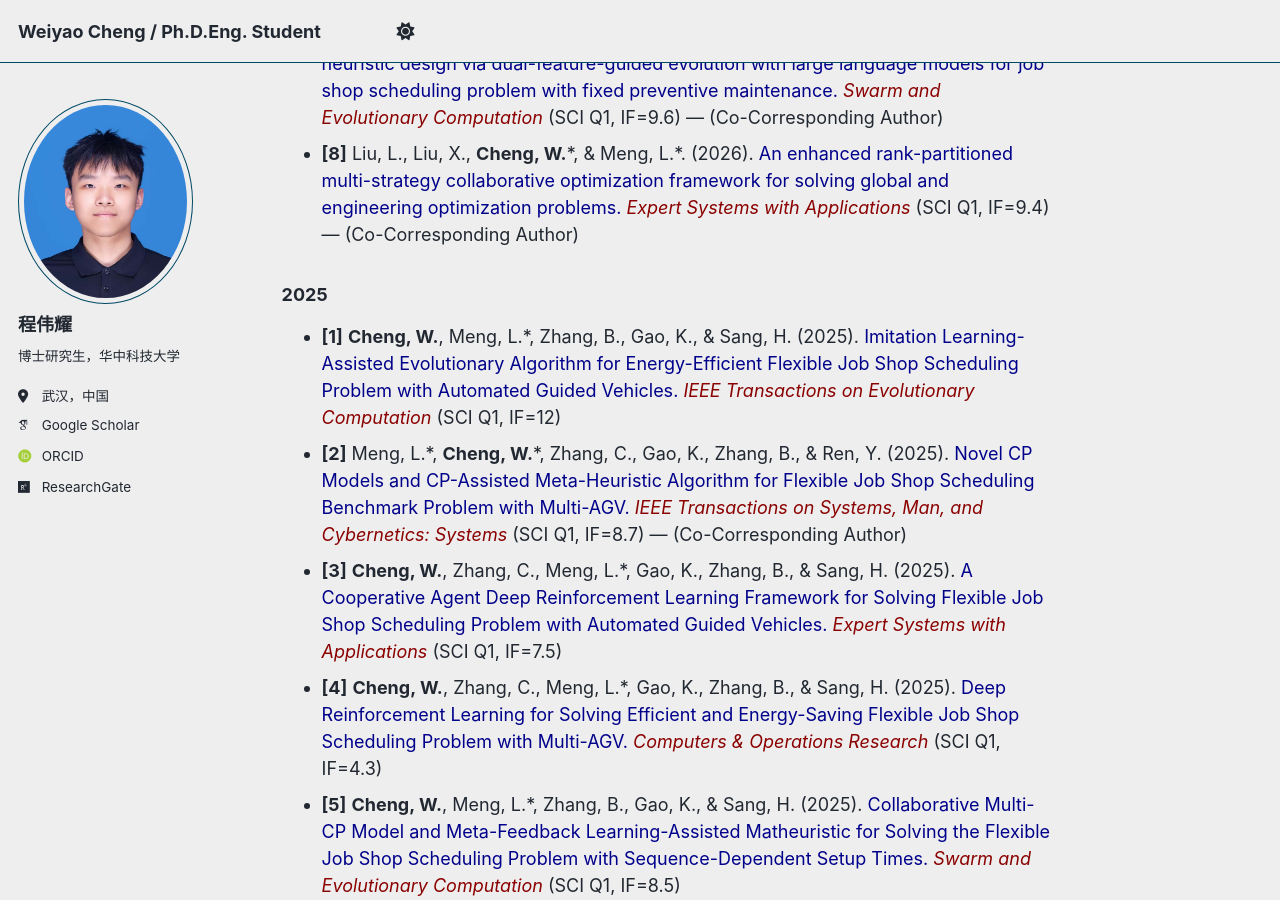
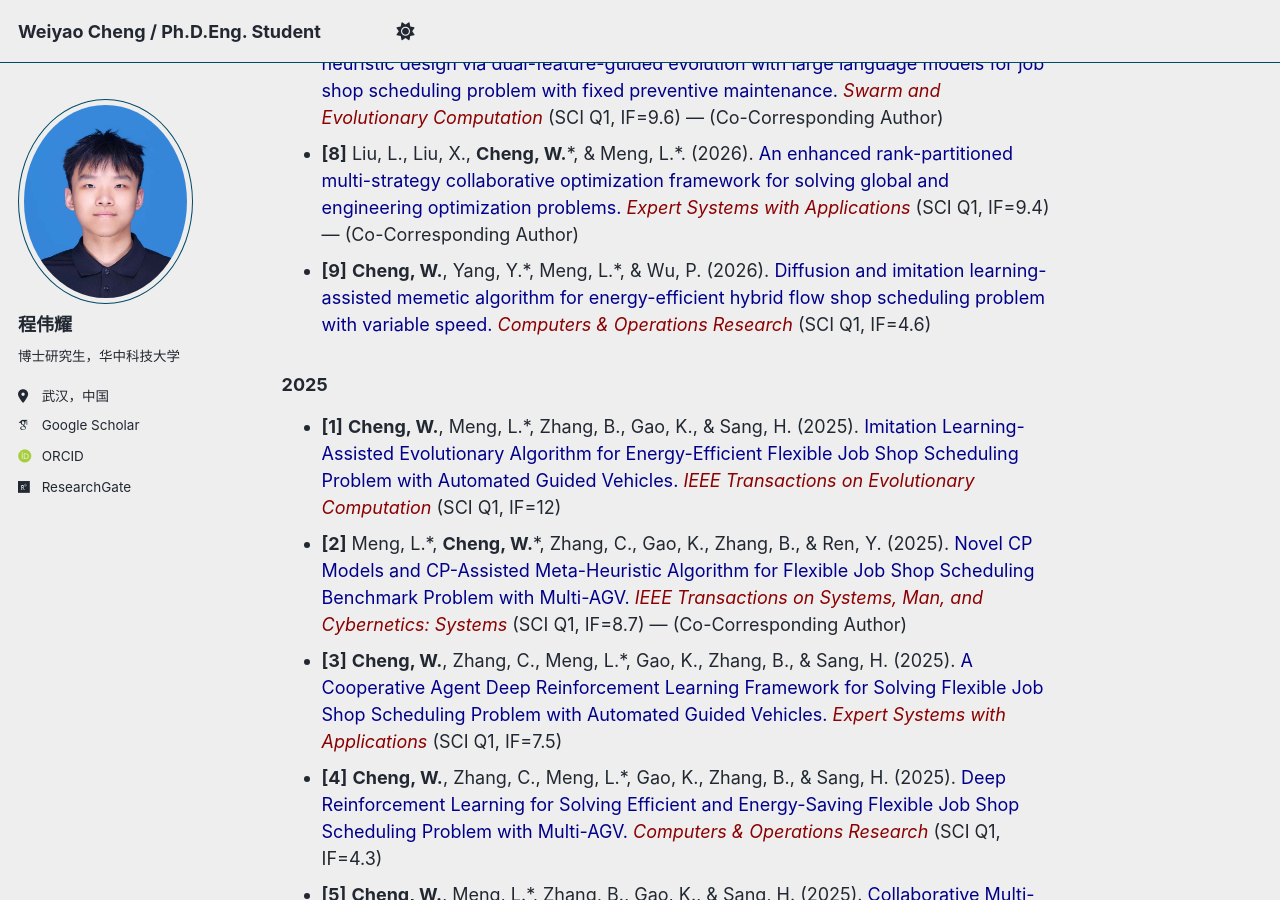
Before and after one commit to cwylcu080903/cwylcu080903.github.io, a Jekyll site: the page built from _pages/about-zh.md, in a window 1280 px wide and 900 px high, scrolled down 1257 px. Built offline with Jekyll 4.4.1, drawn with Linux system fonts in a browser that asks for light colours; some web fonts are replaced; a script bundle is joined from its source files by our own code; library files that are not in the unit come from our copies.

Commit message:
Update about-zh.md

```diff
--- a/_pages/about-zh.md
+++ b/_pages/about-zh.md
@@ -29,6 +29,7 @@ author: WeiyaoChengCN
 - **[6]** **Cheng, W.**, Shen, W., Zhang, C.*, & Meng, L. (2026). <span style="color: #00008B;">Knowledge Graph-Enhanced Evolutionary Multitasking Matheuristic Algorithm for Job Shop Scheduling Problem with Discrete Operation Sequence Flexibility. </span> <i style="color: #8B0000;"> Journal of Manufacturing Systems</i> (SCI Q1, IF=14.9)
 - **[7]** Liu, L., Zhang, J., **Cheng, W.**\*, Meng, L.*, & Gao, F. (2026). <span style="color: #00008B;">DGEvo: Automatic heuristic design via dual-feature-guided evolution with large language models for job shop scheduling problem with fixed preventive maintenance.</span> <i style="color: #8B0000;">Swarm and Evolutionary Computation</i> (SCI Q1, IF=9.6) — (Co-Corresponding Author)
 - **[8]** Liu, L., Liu, X., **Cheng, W.**\*, & Meng, L.*. (2026). <span style="color: #00008B;">An enhanced rank-partitioned multi-strategy collaborative optimization framework for solving global and engineering optimization problems.</span> <i style="color: #8B0000;">Expert Systems with Applications</i> (SCI Q1, IF=9.4) — (Co-Corresponding Author)
+- **[9]** **Cheng, W.**, Yang, Y.\*, Meng, L.\*, & Wu, P. (2026). <span style="color: #00008B;">Diffusion and imitation learning-assisted memetic algorithm for energy-efficient hybrid flow shop scheduling problem with variable speed.</span> <i style="color: #8B0000;">Computers & Operations Research</i> (SCI Q1, IF=4.6)
 
 ### 2025
 - **[1]** **Cheng, W.**, Meng, L.*, Zhang, B., Gao, K., & Sang, H. (2025). <span style="color: #00008B;">Imitation Learning-Assisted Evolutionary Algorithm for Energy-Efficient Flexible Job Shop Scheduling Problem with Automated Guided Vehicles.</span> <i style="color: #8B0000;">IEEE Transactions on Evolutionary Computation</i> (SCI Q1, IF=12)
```
